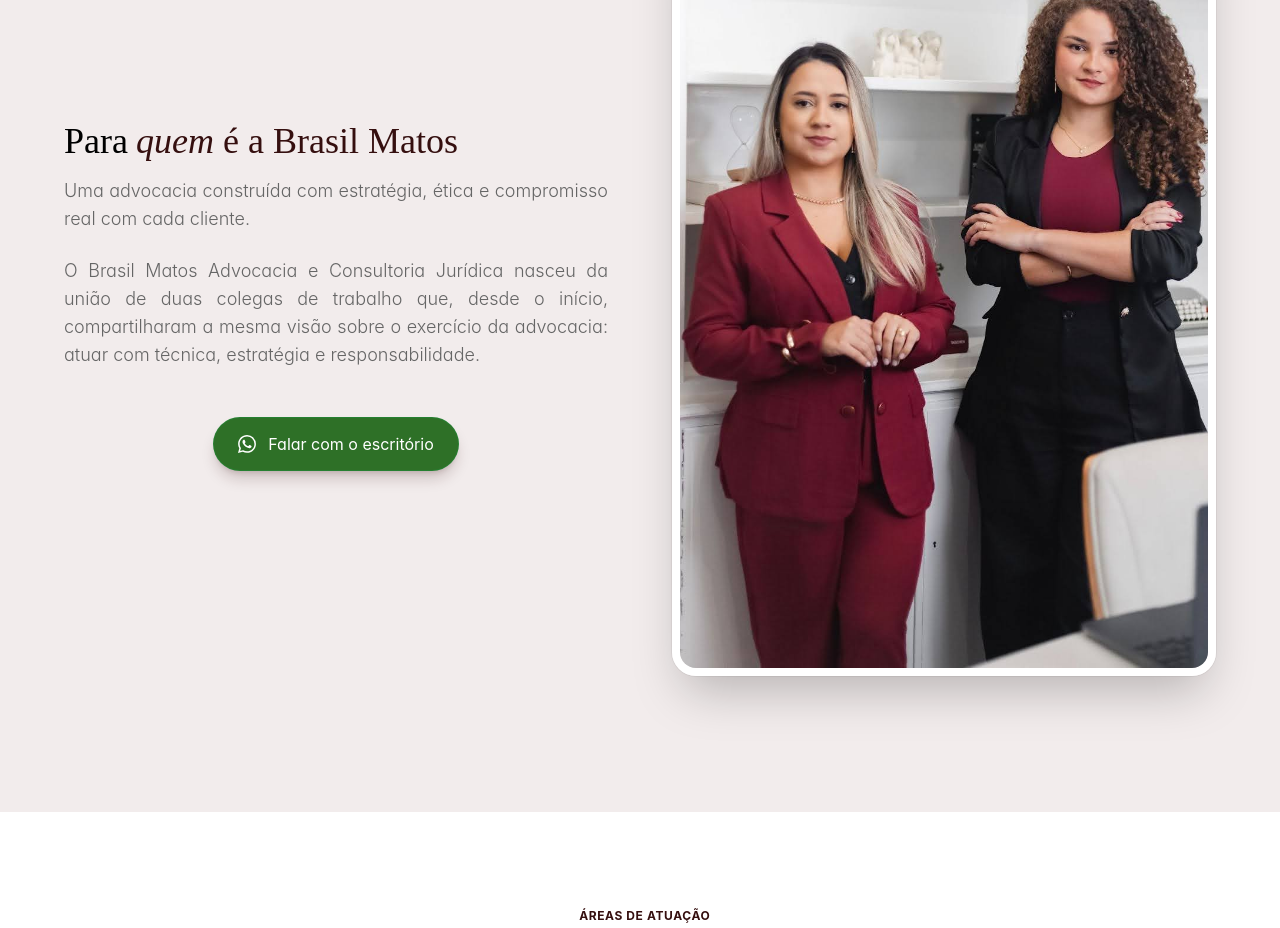
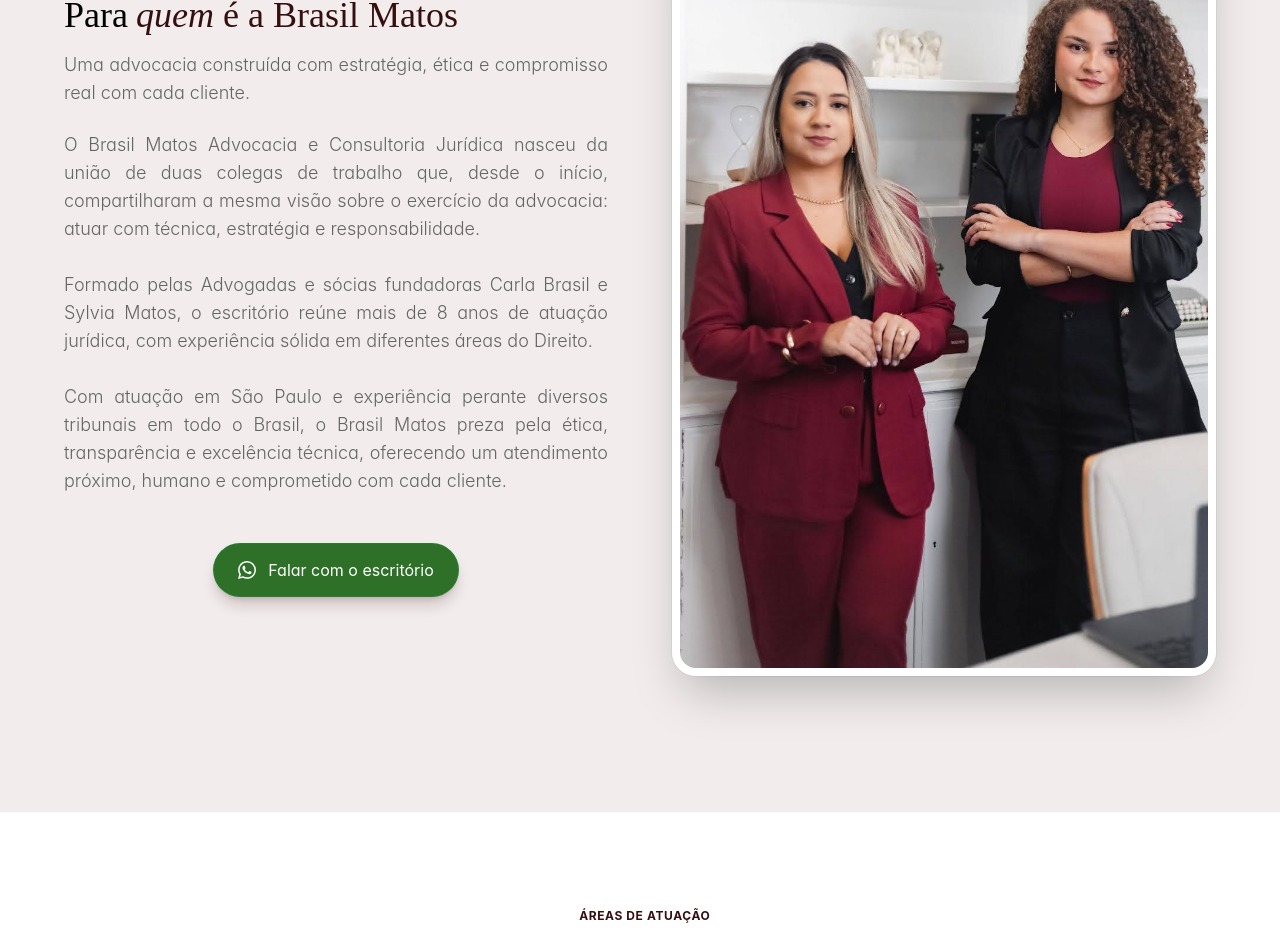
Before and after one commit to Paper-Street-Softwares/SOP-Brasil-Matos, a React (Vite) app: page /#home in a window 1280 px wide. Shown: the part 940-1868 px from the top of the page. Built offline with nearby package versions, Linux system fonts and the light colour scheme.

Commit message:
fix: Copy about alterado

```diff
--- a/index.html
+++ b/index.html
@@ -1,4 +1,4 @@
-<!DOCTYPE html>
+<!doctype html>
 <html lang="pt-br">
   <head>
     <meta charset="UTF-8" />
--- a/src/content/content.jsx
+++ b/src/content/content.jsx
@@ -337,42 +337,21 @@
           duas colegas de trabalho que, desde o início, compartilharam a mesma
           visão sobre o exercício da advocacia: atuar com técnica, estratégia e
           responsabilidade.
+          <br />
+          <br />
+          Formado pelas Advogadas e sócias fundadoras Carla Brasil e Sylvia
+          Matos, o escritório reúne mais de 8 anos de atuação jurídica, com
+          experiência sólida em diferentes áreas do Direito.
+          <br />
+          <br />
+          Com atuação em São Paulo e experiência perante diversos tribunais em
+          todo o Brasil, o Brasil Matos preza pela ética, transparência e
+          excelência técnica, oferecendo um atendimento próximo, humano e
+          comprometido com cada cliente.
         </div>
       ),
       buttonModalLabelAbout: 'Continuar lendo',
-      modal: (
-        <p className=" font-secondFont">
-          O Brasil Matos Advocacia e Consultoria Jurídica nasceu da união de
-          duas colegas de trabalho que, desde o início, compartilharam a mesma
-          visão sobre o exercício da advocacia: atuar com técnica, estratégia e
-          responsabilidade.
-          <br />
-          <br />
-          Formado pelas advogadas e sócias fundadoras Carla Brasil e Sylvia
-          Matos, o escritório reúne{' '}
-          <span className="font-bold">mais de 8 anos de atuação jurídica</span>,
-          com experiência sólida em diferentes áreas do Direito.
-          <br />
-          <br />
-          Nossa atuação é pautada por uma abordagem estratégica e personalizada.
-          Buscamos compreender profundamente o contexto por trás de cada
-          demanda, avaliando riscos, possibilidades e caminhos, para construir a
-          melhor estratégia jurídica — sempre com foco em soluções eficazes,
-          seguras e práticas.
-          <br />
-          <br />
-          Nosso compromisso é entender com precisão as necessidades do cliente e
-          atuar de forma diligente para alcançar a solução mais adequada, com
-          rapidez, segurança e eficiência, priorizando sempre uma condução clara
-          e transparente.
-          <br />
-          <br />
-          Com atuação em São Paulo e experiência perante diversos tribunais em
-          <span className="font-bold">todo o Brasil</span>, o Brasil Matos preza
-          pela ética, transparência e excelência técnica, oferecendo um
-          atendimento próximo, humano e comprometido com cada cliente.
-        </p>
-      ),
+      modal: <p className=" font-secondFont">A_Definir</p>,
       paragraphModalCta: 'Entre em contato',
       titleModal: 'Nossa trajetória',
       ctaButtonAriaLabel: 'Botão para entrar em contato',
```
